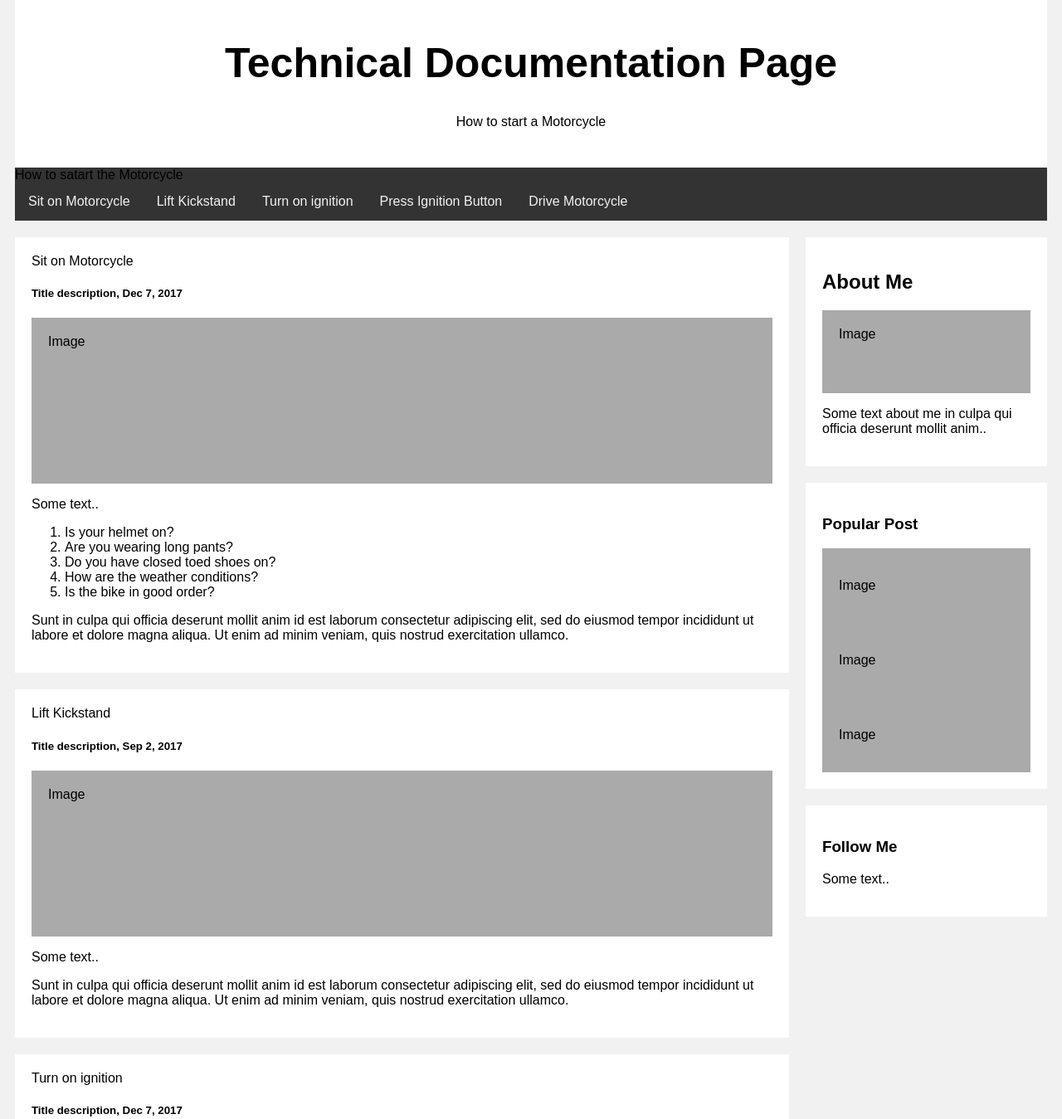
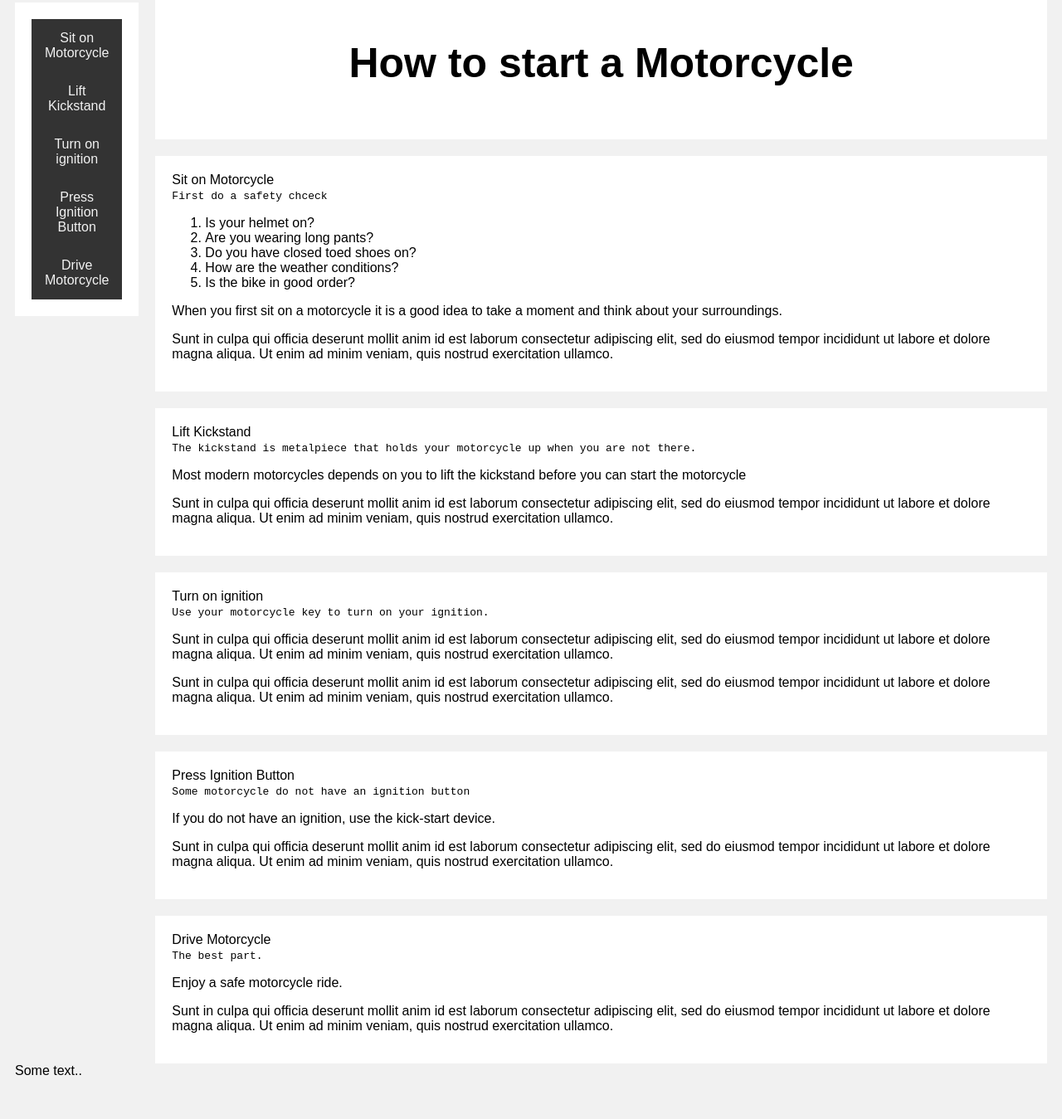
Before and after one commit to Rys86/Technical_Documentation_Page, a plain HTML site: page index.html in a window 1280 px wide. Shown: the part 35-1384 px from the top of the page at 83% size. After the commit the page ends 1353 px from the top, so only its background shows below. Drawn offline with Linux system fonts and the light colour scheme.

Commit message:
Relaiout of page in index.html file + some CSS updates. Minor modification of README.MD file

```diff
--- a/index.html
+++ b/index.html
@@ -28,6 +28,8 @@
             .topnav {
                 overflow: hidden;
                 background-color: #333;
+                display: flex;
+                flex-direction: column;
             }
 
             /* Style the topnav links */
@@ -50,13 +52,14 @@
             /* Left column */
             .leftcolumn {
                 float: left;
-                width: 75%;
+                width: 200px;
+                flex-basis: 200px;
             }
 
             /* Right column */
             .rightcolumn {
                 float: left;
-                width: 25%;
+                /* width: 75%; */
                 background-color: #f1f1f1;
                 padding-left: 20px;
             }
@@ -73,6 +76,10 @@
                 background-color: white;
                 padding: 20px;
                 margin-top: 20px;
+            }
+            .row {
+                display: flex;
+                flex-direction: row;
             }
 
             /* Clear floats after the columns */
@@ -109,40 +116,41 @@
     </head>
     <body>
 
-        <div class="header">
-            <h1>Technical Documentation Page</h1>
-            <p>How to start a Motorcycle</p>
-        </div>
 
+
+        <div class="row">
+            <div class="leftcolumn">
+                <div class="card">
                     <nav class="topnav" id="navbar">
-            <header>How to satart the Motorcycle</header>
-            <a href="#" class="nav-link">
+                        <header></header>
+                        <a href="#Sit_on_Motorcycle" class="nav-link">
                             Sit on Motorcycle
                         </a>
-            <a href="#" class="nav-link">
+                        <a href="#Lift_Kickstand" class="nav-link">
                             Lift Kickstand
                         </a>
-            <a href="#" class="nav-link">
+                        <a href="#Turn_on_ignition" class="nav-link">
                             Turn on ignition
                         </a>
-            <a href="#" class="nav-link">
+                        <a href="#Press_Ignition_Button" class="nav-link">
                             Press Ignition Button
                         </a>
-            <a href="#" class="nav-link">
+                                <a href="#Drive_Motorcycle" class="nav-link">
                             Drive Motorcycle
                         </a>
                     </nav>
+                </div>
+            </div>
+            <div class="rightcolumn">
+                <div class="header">
+                    <h1>How to start a Motorcycle</h1>
+                </div>
 
-        <div class="row">
-            <div class="leftcolumn">
                 <main id="main-doc">
                     <div class="card">
                         <section class="main-section" id="Sit_on_Motorcycle">
                             <header>Sit on Motorcycle</header>
-                            <h5>Title description, Dec 7, 2017</h5>
-                            <div class="fakeimg" style="height:200px;">Image</div>
-                            <p>Some text..</p>
-                            <code></code>
+                            <code>First do a safety chceck</code>
                             <ol>
                                 <li>Is your helmet on?</li>
                                 <li>Are you wearing long pants?</li>
@@ -150,73 +158,46 @@
                                 <li>How are the weather conditions?</li>
                                 <li>Is the bike in good order?</li>
                             </ol>
+                            <p>When you first sit on a motorcycle it is a good idea to take a moment and think about your surroundings.</p>
                             <p>Sunt in culpa qui officia deserunt mollit anim id est laborum consectetur adipiscing elit, sed do eiusmod tempor incididunt ut labore et dolore magna aliqua. Ut enim ad minim veniam, quis nostrud exercitation ullamco.</p>
                         </section>
                     </div>
                     <div class="card">
                         <section class="main-section" id="Lift_Kickstand">
                             <header>Lift Kickstand</header>
-                            <h5>Title description, Sep 2, 2017</h5>
-                            <div class="fakeimg" style="height:200px;">Image</div>
-                            <p>Some text..</p>
-                            <code></code>
+                            <code>The kickstand is   metalpiece that holds your motorcycle up when you are not there.</code>
+                            <p>Most modern motorcycles depends on you to lift the kickstand before you can start the motorcycle</p>
                             <p>Sunt in culpa qui officia deserunt mollit anim id est laborum consectetur adipiscing elit, sed do eiusmod tempor incididunt ut labore et dolore magna aliqua. Ut enim ad minim veniam, quis nostrud exercitation ullamco.</p>
                         </section>
                     </div>
                     <div class="card">
                         <section class="main-section" id="Turn_on_ignition">
                             <header>Turn on ignition</header>
-                            <h5>Title description, Dec 7, 2017</h5>
-                            <div class="fakeimg" style="height:200px;">Image</div>
-                            <p>Some text..</p>
-                            <code></code>
+                            <code>Use your motorcycle key to turn on your ignition.</code>
+                            <p>Sunt in culpa qui officia deserunt mollit anim id est laborum consectetur adipiscing elit, sed do eiusmod tempor incididunt ut labore et dolore magna aliqua. Ut enim ad minim veniam, quis nostrud exercitation ullamco.</p>
                             <p>Sunt in culpa qui officia deserunt mollit anim id est laborum consectetur adipiscing elit, sed do eiusmod tempor incididunt ut labore et dolore magna aliqua. Ut enim ad minim veniam, quis nostrud exercitation ullamco.</p>
                         </section>
                     </div>
                     <div class="card">
                         <section class="main-section" id="Press_Ignition_Button">
                             <header>Press Ignition Button</header>
-                            <h5>Title description, Sep 2, 2017</h5>
-                            <div class="fakeimg" style="height:200px;">Image</div>
-                            <p>Some text..</p>
-                            <code></code>
+                            <code>Some motorcycle do not have an ignition button</code>
+                            <p>If you do not have an ignition, use the kick-start device.</p>
                             <p>Sunt in culpa qui officia deserunt mollit anim id est laborum consectetur adipiscing elit, sed do eiusmod tempor incididunt ut labore et dolore magna aliqua. Ut enim ad minim veniam, quis nostrud exercitation ullamco.</p>
                         </section>
                     </div>
                     <div class="card">
                         <section class="main-section" id="Drive_Motorcycle">
                             <header>Drive Motorcycle</header>
-                            <h5>Title description, Dec 7, 2017</h5>
-                            <div class="fakeimg" style="height:200px;">Image</div>
-                            <p>Some text..</p>
-                            <code></code>
+                            <code>The best part.</code>
+                            <p>Enjoy a safe motorcycle ride.</p>
                             <p>Sunt in culpa qui officia deserunt mollit anim id est laborum consectetur adipiscing elit, sed do eiusmod tempor incididunt ut labore et dolore magna aliqua. Ut enim ad minim veniam, quis nostrud exercitation ullamco.</p>
                         </section>
                     </div>
                 </main>
             </div>
-            <div class="rightcolumn">
-                <div class="card">
-                    <h2>About Me</h2>
-                    <div class="fakeimg" style="height:100px;">Image</div>
-                    <p>Some text about me in culpa qui officia deserunt mollit anim..</p>
-                </div>
-                <div class="card">
-                    <h3>Popular Post</h3>
-                    <div class="fakeimg"><p>Image</p></div>
-                    <div class="fakeimg"><p>Image</p></div>
-                    <div class="fakeimg"><p>Image</p></div>
-                </div>
-                <div class="card">
-                    <h3>Follow Me</h3>
-                    <p>Some text..</p>
-                </div>
-            </div>
-        </div>
-
-        <div class="footer">
-            <h2>Footer</h2>
         </div>
         <script src="https://cdn.freecodecamp.org/testable-projects-fcc/v1/bundle.js"></script>
     </body>
 </html>
+Some text..
```
Also changed, not shown: 1 other file. Lines whose indentation alone changed are shown as unchanged.
